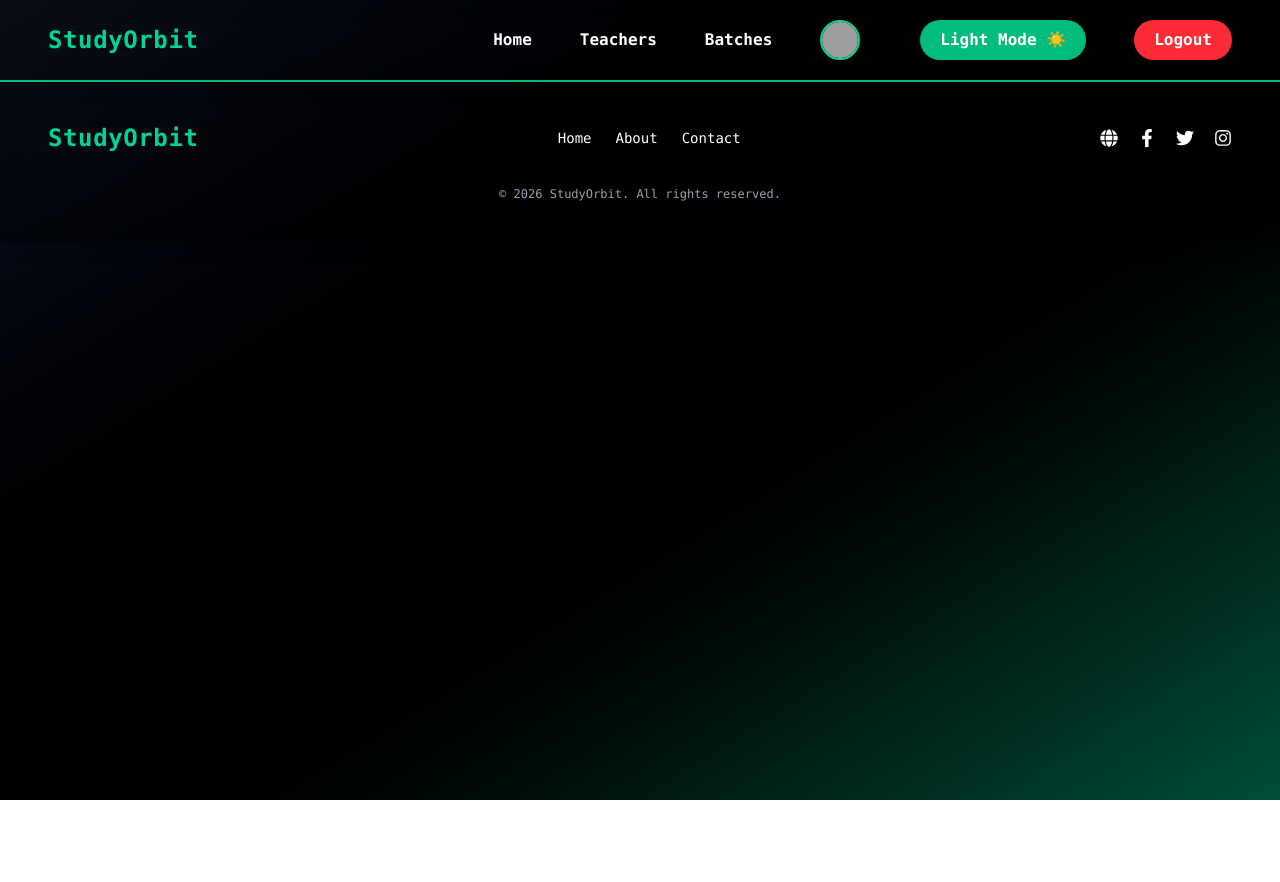
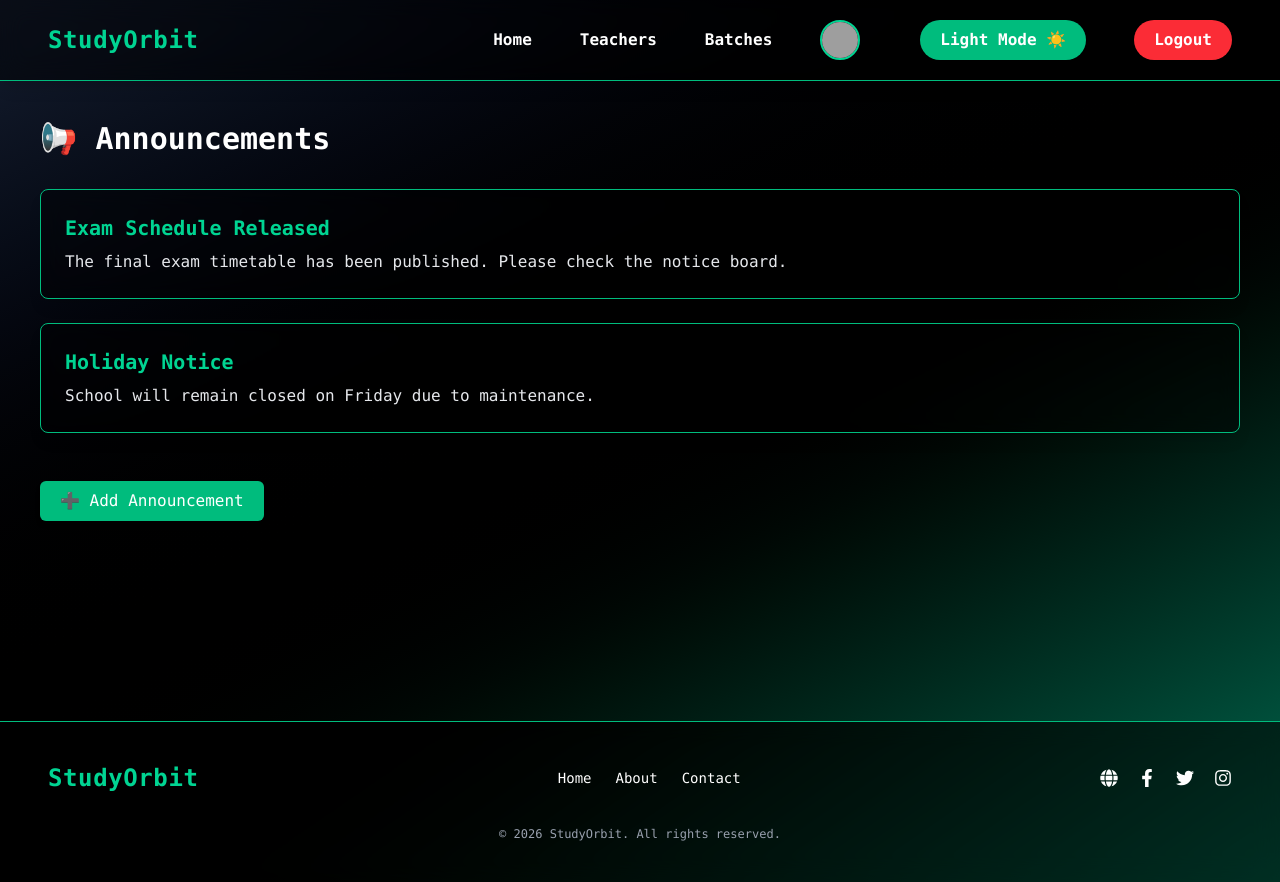
Before and after one commit to zenorbits/Study-Orbit, a React app in the folder Frontend/: page /admin/announcements in a window 1280 px wide. Before the commit the page ends 800 px from the top, so only its background shows below. Built offline with nearby package versions, Linux system fonts and the light colour scheme; no server answers; sample sign-in values are in the browser's storage; grey boxes are pictures that could not be loaded; the HTML template or start-up script is replaced by a standard one.

Commit message:
Announcement page ui

```diff
--- a/Frontend/src/App.jsx
+++ b/Frontend/src/App.jsx
@@ -5,8 +5,7 @@ import ProtectedRoutes from './components/ProtectedRoutes';
 import Lenis from '@studio-freight/lenis';
 import EditProfileForm from './components/EditProfileForm';
 import OTPPage from './components/OTPPage';
-import ForgotPasswordPage from './components/ForgotPasswordPage';
-import ResetPasswordPage from './components/ResetPasswordPage';
+
 
 // ✅ Lazy load pages for performance
 const RegisterPage = lazy(() => import('./AuthPages/RegisterPage'));
@@ -27,6 +26,9 @@ const BrowseBatch = lazy(() => import('./student/batch(Student)/BrowseBatch'));
 const Mybatches = lazy(() => import('./student/batch(Student)/Mybatches'));
 const ManageTeacher = lazy(() => import('./admin/ManageTeacher'));
 const ProfilePage = lazy(() => import('./components/ProfilePage'));
+const ForgotPasswordPage = lazy(() => import('./components/ForgotPasswordPage'));
+const ResetPasswordPage = lazy(() => import('./components/ResetPasswordPage'));
+const AnnouncementPage = lazy(() => import('./components/AnnouncementPage'))
 
 // ✅ Layout wrapper with Lenis smooth scroll
 const Layout = ({ children }) => {
@@ -96,6 +98,7 @@ const App = () => {
             <Route path="teachers" element={<ManageTeacher />} />
             <Route path="profile" element={<ProfilePage />} />
             <Route path="editprofile" element={<EditProfileForm />} />
+            <Route path="announcements" element={<AnnouncementPage role={'admin'} />} />
           </Route>
 
           {/* Student Routes */}
--- /dev/null
+++ b/Frontend/src/components/AnnouncementPage.jsx
@@ -0,0 +1,116 @@
+import React, { useState } from 'react';
+
+const AnnouncementPage = ({ role }) => {
+  const [showForm, setShowForm] = useState(false);
+  const [title, setTitle] = useState("");
+  const [message, setMessage] = useState("");
+  const [error, setError] = useState("");
+
+  const announcements = [
+    {
+      title: "Exam Schedule Released",
+      message: "The final exam timetable has been published. Please check the notice board."
+    },
+    {
+      title: "Holiday Notice",
+      message: "School will remain closed on Friday due to maintenance."
+    }
+  ];
+
+  const handleSubmit = (e) => {
+    e.preventDefault();
+    if (!title.trim()) {
+      setError("Title cannot be empty");
+      return;
+    }
+    // Normally you’d push this to state or backend
+    console.log("New Announcement:", { title, message });
+    setError("");
+    setTitle("");
+    setMessage("");
+    setShowForm(false);
+  };
+
+  return (
+    <div
+      className="min-h-[80vh] w-full font-mono p-10
+        bg-gradient-to-br from-white via-blue-100 to-blue-500
+        dark:from-gray-900 dark:via-black dark:to-emerald-900
+        text-gray-900 dark:text-white"
+    >
+      <h1 className="text-3xl font-bold mb-8">📢 Announcements</h1>
+
+      {announcements.map((a, index) => (
+        <div
+          key={index}
+          className="border border-emerald-500 rounded-lg p-6 mb-6
+            bg-white/80 dark:bg-black/40 backdrop-blur-md shadow-lg"
+        >
+          <h2 className="text-xl font-semibold mb-2 text-sky-600 dark:text-emerald-400">
+            {a.title}
+          </h2>
+          <p className="text-gray-700 dark:text-gray-200">{a.message}</p>
+        </div>
+      ))}
+
+      {(role === "admin" || role === "teacher") && (
+        <button
+          onClick={() => setShowForm(true)}
+          className="mt-6 px-5 py-2 bg-emerald-600 text-white rounded-md
+            hover:bg-emerald-700 transition shadow-md
+            dark:bg-emerald-500 dark:hover:bg-emerald-600"
+        >
+          ➕ Add Announcement
+        </button>
+      )}
+
+      {/* Modal Form */}
+      {showForm && (
+        <div className="fixed inset-0 flex items-center justify-center bg-black/50 backdrop-blur-sm z-50">
+          <div className="bg-white dark:bg-gray-800 rounded-lg shadow-lg w-11/12 md:w-2/3 lg:w-1/2 p-6 relative">
+            {/* Close Button */}
+            <button
+              onClick={() => setShowForm(false)}
+              className="absolute top-3 right-3 text-gray-600 dark:text-gray-300 hover:text-red-500"
+            >
+              ❌
+            </button>
+
+            <h2 className="text-2xl font-bold mb-4 text-gray-800 dark:text-gray-100">
+              Add New Announcement
+            </h2>
+
+            <form className="flex flex-col gap-4" onSubmit={handleSubmit}>
+              <input
+                type="text"
+                placeholder="Title"
+                value={title}
+                onChange={(e) => setTitle(e.target.value)}
+                className="p-2 rounded-md border border-gray-300 dark:border-gray-600
+                  bg-gray-50 dark:bg-gray-700 text-gray-900 dark:text-white"
+              />
+              {error && <p className="text-red-500 text-sm">{error}</p>}
+              <textarea
+                placeholder="Message"
+                rows="4"
+                value={message}
+                onChange={(e) => setMessage(e.target.value)}
+                className="p-2 rounded-md border border-gray-300 dark:border-gray-600
+                  bg-gray-50 dark:bg-gray-700 text-gray-900 dark:text-white"
+              ></textarea>
+              <button
+                type="submit"
+                className="px-4 py-2 bg-emerald-600 text-white rounded-md hover:bg-emerald-700
+                  dark:bg-emerald-500 dark:hover:bg-emerald-600 transition"
+              >
+                Submit
+              </button>
+            </form>
+          </div>
+        </div>
+      )}
+    </div>
+  );
+};
+
+export default AnnouncementPage;
```
